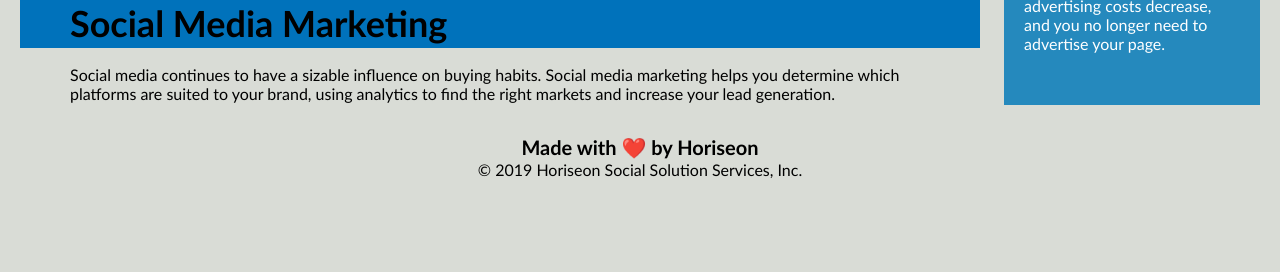
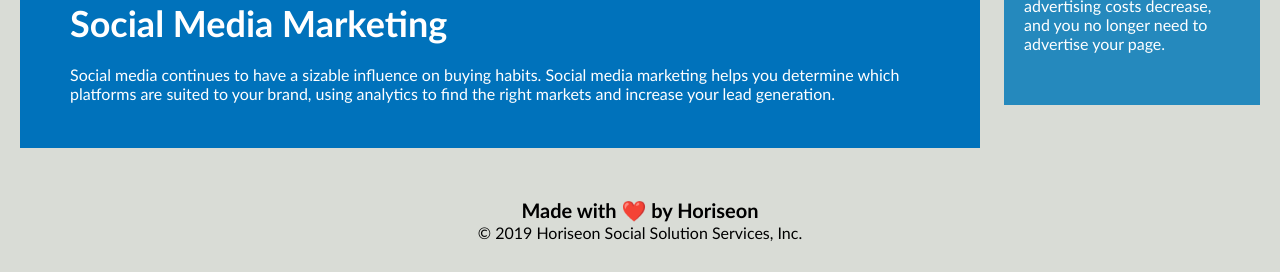
Before and after one commit to Rambourg/Challenge-One-accessibility, a plain HTML site: page index.html in a window 1280 px wide. Shown: the part 1814-2086 px from the top of the page. Before the commit the page ends 2023 px from the top, so only its background shows below. Drawn offline with Linux system fonts and the light colour scheme.

Commit message:
Changed line 158 CSS document height from 300px to 400px and changed color to white 161 same document

```diff
--- a/style.css
+++ b/style.css
@@ -155,10 +155,10 @@ p {
 .social-media-marketing {
     margin-bottom: 20px;
     padding: 50px;
-    height: 300px;
+    height: 400px;
     font-family: 'Gill Sans', 'Gill Sans MT', Calibri, 'Trebuchet MS', sans-serif;
     background-color: #0072bb;
-    color: black;
+    color: white;
 }
 
 .search-engine-optimization img {
```
